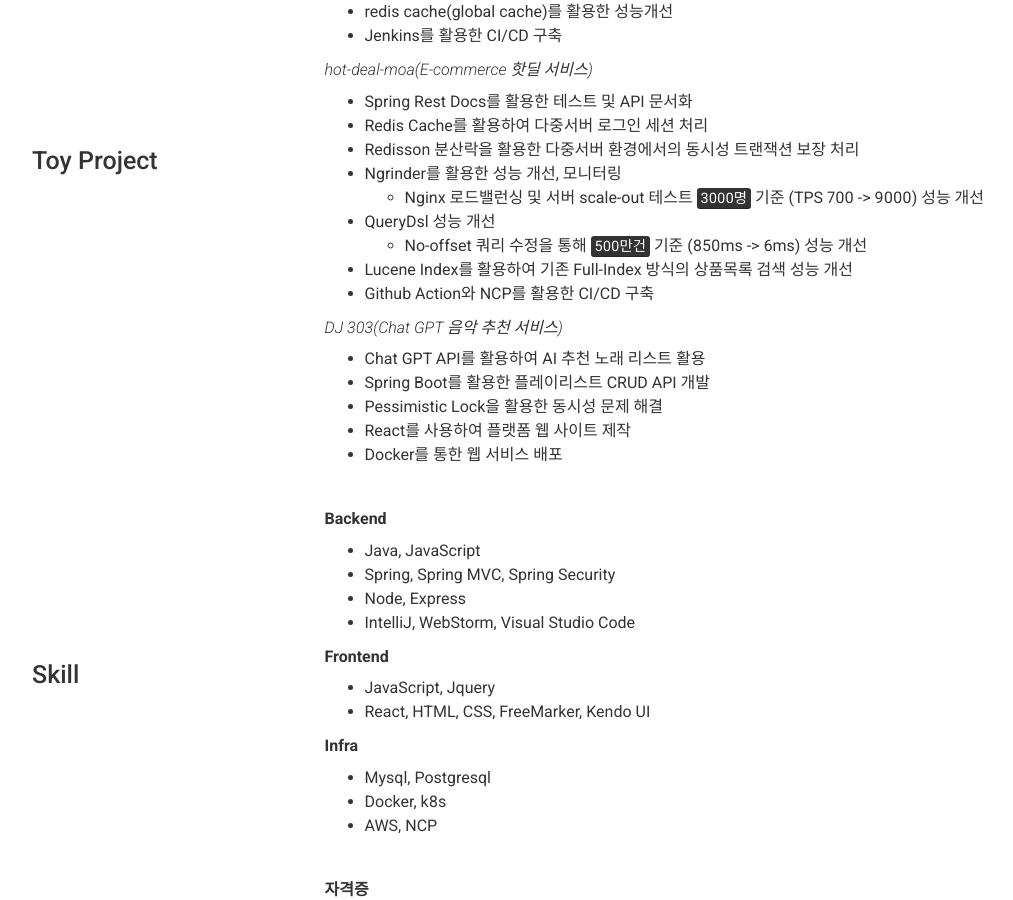
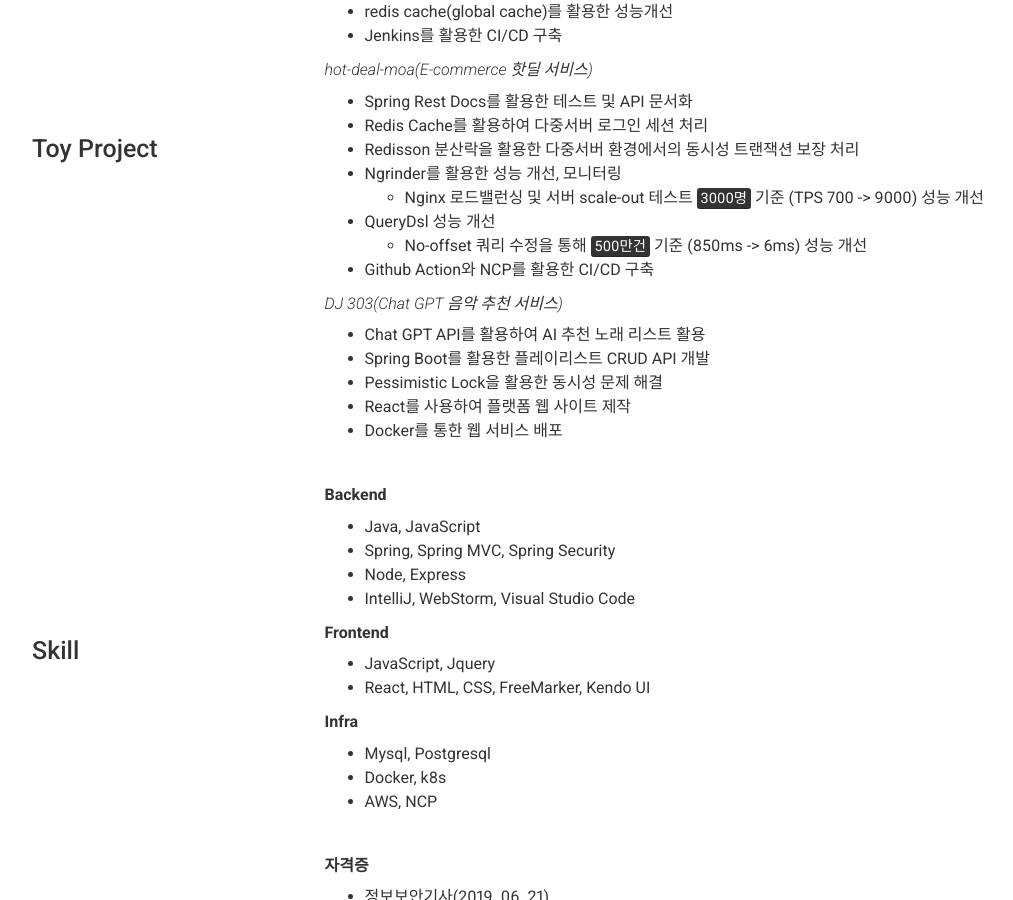
Before and after one commit to yht0827/resume, a Jekyll site: the page built from index.md, in a window 1280 px wide and 900 px high, scrolled down 1157 px. Shown: the whole window, without its empty margins (38-1051 px from the left). Built offline with Jekyll 4.4.1, drawn with Linux system fonts in a browser that asks for light colours; nearby versions of some CDN libraries.

Commit message:
-- 이력서 추가

```diff
--- a/_config.yml
+++ b/_config.yml
@@ -84,7 +84,6 @@ content:
             - Nginx 로드밸런싱 및 서버 scale-out 테스트 <mark>3000명</mark> 기준 (TPS 700 -> 9000) 성능 개선
           - QueryDsl 성능 개선
             - No-offset 쿼리 수정을 통해 <mark>500만건</mark> 기준 (850ms -> 6ms) 성능 개선
-          - Lucene Index를 활용하여 기존 Full-Index 방식의 상품목록 검색 성능 개선
           - Github Action와 NCP를 활용한 CI/CD 구축
 
           **<a href="https://github.com/potenday-project/dj_303" target="_blank" style="color: inherit;font-style: italic;font-weight: 300;">DJ 303(Chat GPT 음악 추천 서비스)</a>**
```
